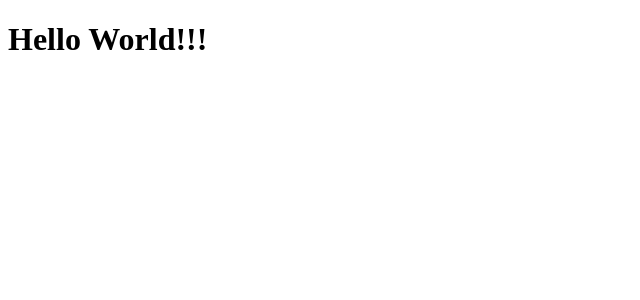
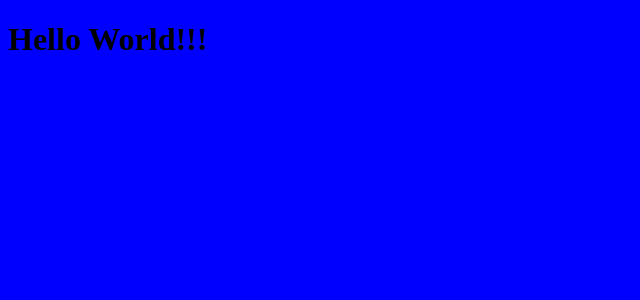
Before and after one commit to saucey/react-babel-webpack-sass, a React app: page / in a window 1280 px wide. Shown: the top 300 px of the page, without its empty margins (0-640 px from the left). Built offline with nearby package versions, Linux system fonts and the light colour scheme.

Commit message:
added scss loader to the project

```diff
--- a/package.json
+++ b/package.json
@@ -9,10 +9,14 @@
     "start": "webpack-dev-server"
   },
   "dependencies": {
+    "css-loader": "^0.28.7",
     "html-webpack-plugin": "^2.30.1",
+    "node-sass": "^4.5.3",
     "path": "^0.12.7",
     "react": "^16.0.0",
     "react-dom": "^16.0.0",
+    "sass-loader": "^6.0.6",
+    "style-loader": "^0.18.2",
     "webpack": "^3.6.0",
     "webpack-dev-server": "^2.9.1"
   },
--- a/src/app.js
+++ b/src/app.js
@@ -1,3 +1,4 @@
+import './assets/scss/styles.scss';
 import React from 'react';
 import ReactDOM from 'react-dom';
 import App from './App.jsx';
--- /dev/null
+++ b/src/assets/scss/styles.scss
@@ -0,0 +1,3 @@
+body {
+	background-color: blue;
+}
--- a/webpack.config.js
+++ b/webpack.config.js
@@ -15,7 +15,11 @@ module.exports = {
   module: {
     loaders: [
       { test: /\.js$/, loader: 'babel-loader', exclude: /node_modules/ },
-      { test: /\.jsx$/, loader: 'babel-loader', exclude: /node_modules/ }
+      { test: /\.jsx$/, loader: 'babel-loader', exclude: /node_modules/ },
+      {
+        test: /\.scss$/,
+        loaders: ["style-loader", "css-loader", "sass-loader"]
+      },
     ]
   },
   devServer: {
```
Also changed, not shown: 1 other file (tests, documents, lock files or other folders).
